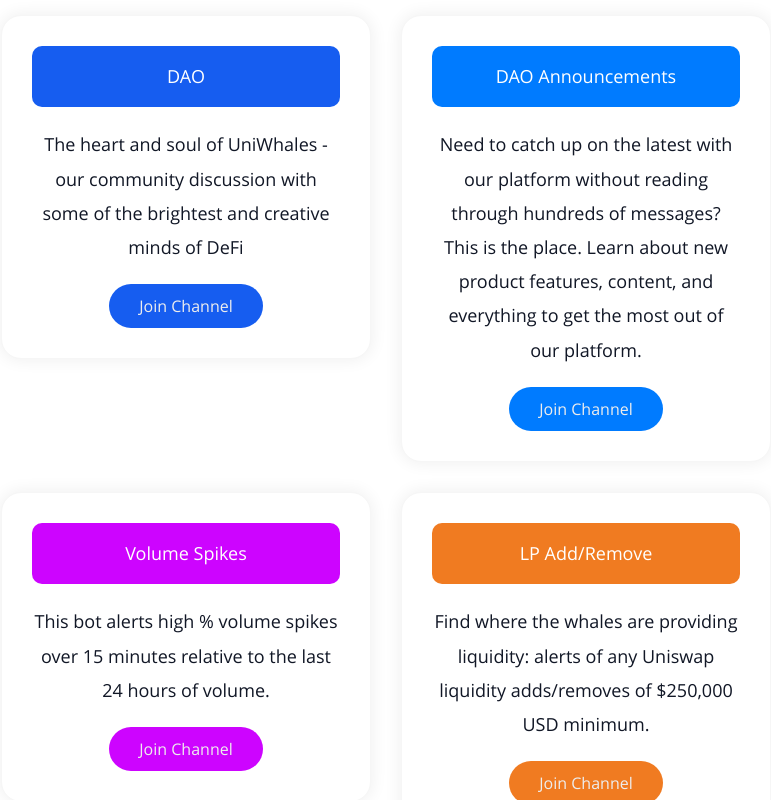
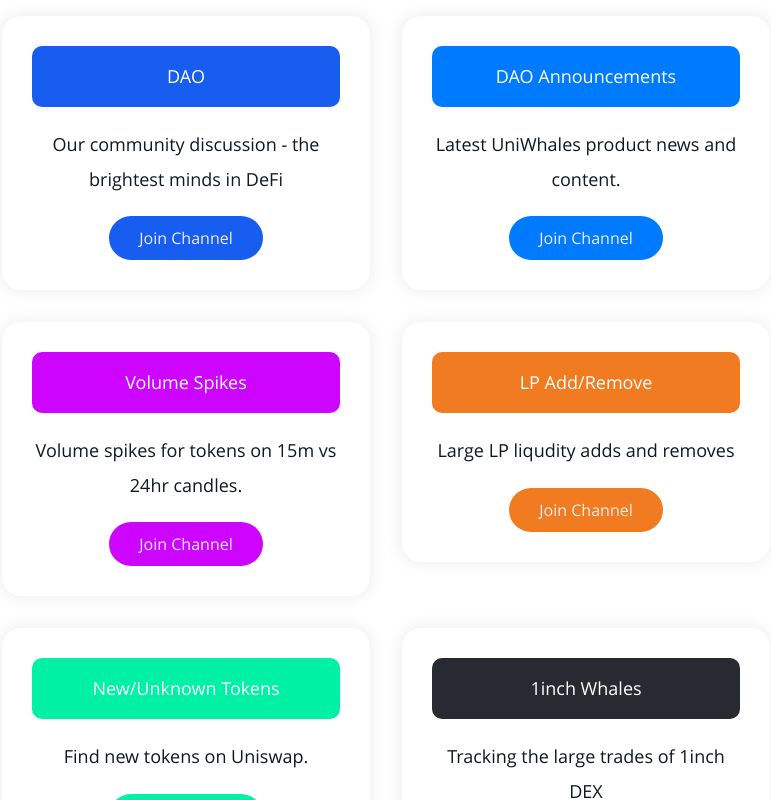
Before and after one commit to dd0sxx/uniwhales-landing, a React (Create React App) app: page /telegram in a window 1280 px wide. Shown: the part 600-1400 px from the top of the page, without its empty margins (254-1025 px from the left). Built offline with nearby package versions, Linux system fonts and the light colour scheme.

Commit message:
Update telegram.js

```diff
--- a/src/Pages/telegram.js
+++ b/src/Pages/telegram.js
@@ -112,14 +112,14 @@
 						<Col md={6} className="cardstyle">
 							<Card>
 								<h3 style={{background: '#165df0'}}>DAO</h3>
-								<Paragraph>The heart and soul of UniWhales - our community discussion with some of the brightest and creative minds of DeFi</Paragraph>
+								<Paragraph>Our community discussion - the brightest minds in DeFi</Paragraph>
 								<a href="https://telegram.me/collablandbot?start=recS4hkNHh2mZDpgx_-tpc" target="_blank" rel="noreferrer">Join Channel</a>
 							</Card>
 						</Col>
 						<Col md={6} className="cardstyle">
 							<Card>
 								<h3 style={{background: '#007bff'}}>DAO Announcements</h3>
- 							<Paragraph>Need to catch up on the latest with our platform without reading through hundreds of messages? This is the place. Learn about new product features, content, and everything to get the most out of our platform.</Paragraph>
+ 							<Paragraph>Latest UniWhales product news and content.</Paragraph>
 								<a style={{background: '#007bff'}} href="https://telegram.me/collablandbot?start=VFBDI1RFTCNDT01NIy0xMDAxMTkxOTUzODc3" target="_blank" rel="noreferrer">Join Channel</a>
 							</Card>
 						</Col>
@@ -127,7 +127,7 @@
 						<Col md={6} className="cardstyle">
 							<Card>
 								<h3 style={{background: '#cd04ff'}}>Volume Spikes</h3>
-								<Paragraph>This bot alerts high % volume spikes over 15 minutes relative to the last 24 hours of volume.</Paragraph>
+								<Paragraph>Volume spikes for tokens on 15m vs 24hr candles.</Paragraph>
 								<a style={{background: '#cd04ff'}} href="https://telegram.me/collablandbot?start=rec772lcdvYhmtDA2_-tpc" target="_blank" rel="noreferrer">Join Channel</a>
 							</Card>
 						</Col>
@@ -135,7 +135,7 @@
 						<Col md={6} className="cardstyle">
 							<Card>
 								<h3 style={{background: '#f07b21'}}>LP Add/Remove</h3>
-								<Paragraph>Find where the whales are providing liquidity: alerts of any Uniswap liquidity adds/removes of $250,000 USD minimum.</Paragraph>
+								<Paragraph>Large LP liqudity adds and removes</Paragraph>
 								<a style={{background: '#f07b21'}} href="https://telegram.me/collablandbot?start=recGDRR7eb7mhrg58_-tpc" target="_blank" rel="noreferrer">Join Channel</a>
 							</Card>
 						</Col>
@@ -143,7 +143,7 @@
 						<Col md={6} className="cardstyle">
 							<Card>
 								<h3 style={{background: '#00f0a4'}}>New/Unknown Tokens</h3>
-								<Paragraph>Find new tokens on Uniswap. Alerts for the first 2.5k, 5k, & then only 10k USD + swaps of a token. Alerts continue for the following 24 hours OR after reaching a limit of 50+ tx, whichever comes first.</Paragraph>
+								<Paragraph>Find new tokens on Uniswap. </Paragraph>
 								<a style={{background: '#00f0a4'}} href="https://telegram.me/collablandbot?start=recUcAhJAJLYPnvzp_-tpc" target="_blank" rel="noreferrer">Join Channel</a>
 							</Card>
 						</Col>
```
